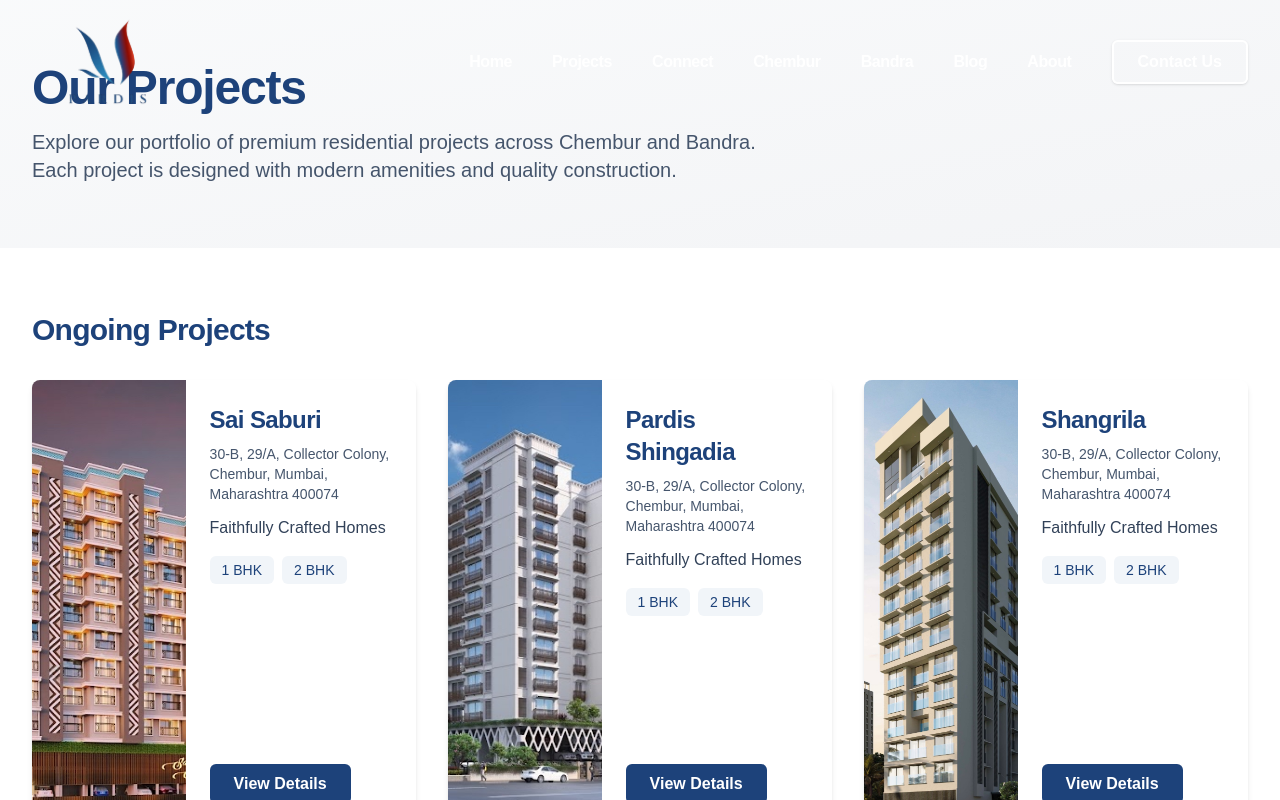
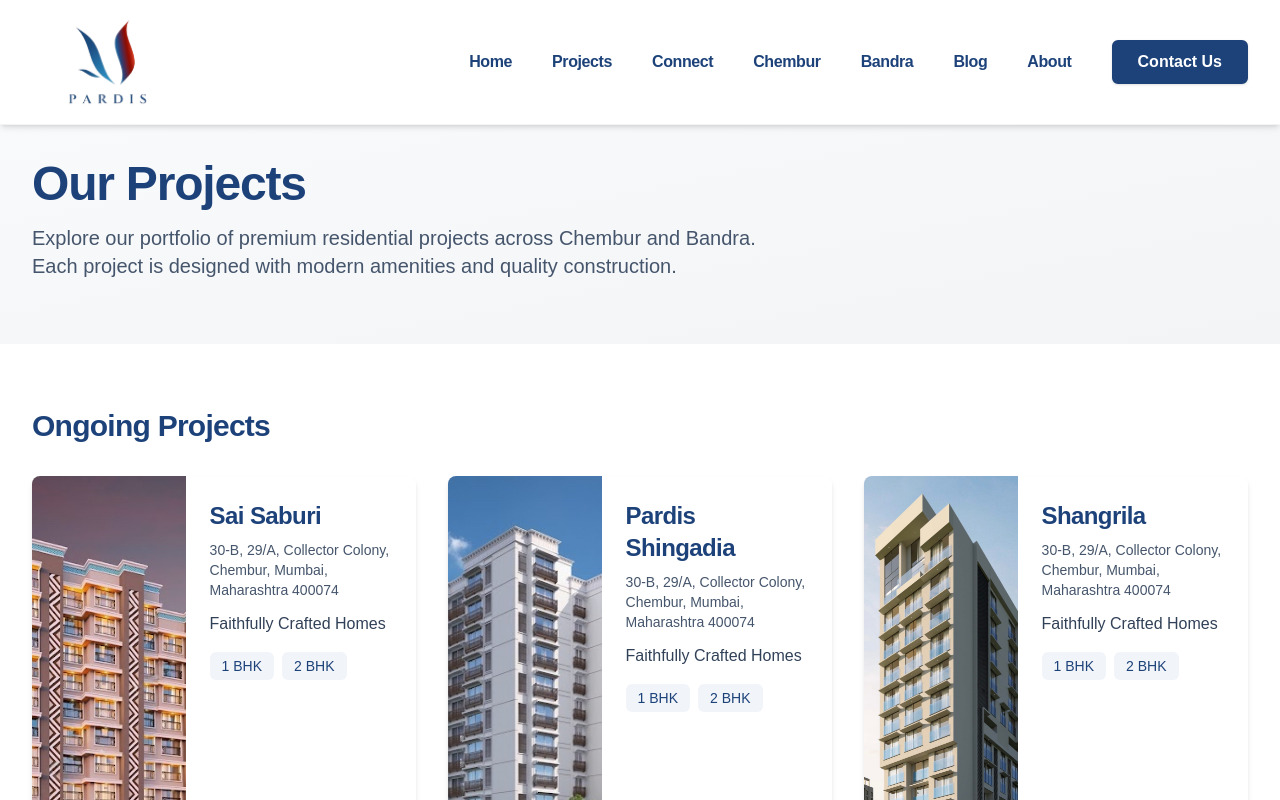
Before and after one commit to arzish69/sanjaydevnaniprojects, a Next.js app: page /projects in a window 1280 px wide. Shown: the top 800 px of the page. Built offline with nearby package versions, Linux system fonts and the light colour scheme.

Commit message:
header khatam

```diff
--- a/app/layout.tsx
+++ b/app/layout.tsx
@@ -3,6 +3,7 @@
 import "./globals.css";
 import Header from "@/components/Header";
 import Footer from "@/components/Footer";
+import MainContent from "@/components/MainContent";
 import JsonLd from "@/components/JsonLd";
 import { organizationSchema, localBusinessSchema } from "@/lib/seo";
 
@@ -84,7 +85,7 @@
       </head>
       <body className="min-h-screen flex flex-col bg-white">
         <Header />
-        <main className="flex-grow">{children}</main>
+        <MainContent>{children}</MainContent>
         <Footer />
       </body>
     </html>
--- a/components/Header.tsx
+++ b/components/Header.tsx
@@ -3,10 +3,13 @@
 import Link from "next/link";
 import Image from "next/image";
 import { useState, useEffect } from "react";
+import { usePathname } from "next/navigation";
 
 export default function Header() {
   const [mobileMenuOpen, setMobileMenuOpen] = useState(false);
   const [scrolled, setScrolled] = useState(false);
+  const pathname = usePathname();
+  const isHomePage = pathname === "/";
 
   useEffect(() => {
     const handleScroll = () => {
@@ -18,10 +21,13 @@
     return () => window.removeEventListener("scroll", handleScroll);
   }, []);
 
+  // On non-home pages, always show the scrolled (white) header style
+  const showScrolledStyle = !isHomePage || scrolled;
+
   return (
     <header
       className={`fixed top-0 w-full z-50 py-4 border-b transition-[background-color,border-color,box-shadow] duration-500 ease-in-out ${
-        scrolled
+        showScrolledStyle
           ? "bg-white shadow-md border-gray-100" // Scrolled state: White BG
           : "bg-transparent border-transparent" // Top state: Transparent
       }`}
@@ -55,7 +61,7 @@
                 key={item.name}
                 href={item.href}
                 className={`text-sm lg:text-base font-bold tracking-tight transition-colors duration-300 ${
-                  scrolled
+                  showScrolledStyle
                     ? "text-[#1D427A] hover:text-[#A6192E]" // Blue text, Red hover on scroll
                     : "text-white hover:text-[#1D427A]" // White text, Blue hover at top
                 }`}
@@ -67,7 +73,7 @@
             <Link
               href="/contact"
               className={`px-6 py-2 rounded-md font-bold border-2 transition-all duration-300 shadow-sm ${
-                scrolled
+                showScrolledStyle
                   ? "bg-[#1D427A] text-white border-[#1D427A] hover:bg-[#A6192E] hover:border-[#A6192E]" // Blue button on scroll
                   : "border-white text-white hover:bg-white hover:text-[#1D427A]" // Outline at top
               }`}
@@ -82,7 +88,7 @@
               type="button"
               onClick={() => setMobileMenuOpen(!mobileMenuOpen)}
               className={`p-2 transition-colors ${
-                scrolled ? "text-[#1D427A]" : "text-white"
+                showScrolledStyle ? "text-[#1D427A]" : "text-white"
               }`}
               aria-label="Toggle menu"
             >
--- /dev/null
+++ b/components/MainContent.tsx
@@ -0,0 +1,18 @@
+"use client";
+
+import { usePathname } from "next/navigation";
+
+export default function MainContent({
+  children,
+}: {
+  children: React.ReactNode;
+}) {
+  const pathname = usePathname();
+  const isHomePage = pathname === "/";
+
+  return (
+    <main className={`flex-grow ${!isHomePage ? "pt-24" : ""}`}>
+      {children}
+    </main>
+  );
+}
```
